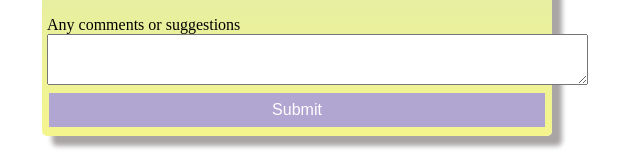
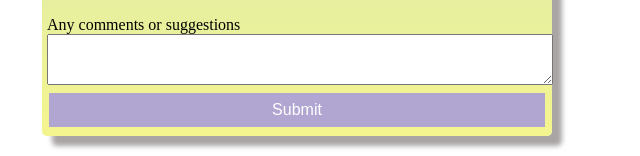
Before and after one commit to Pudiyeah/5task-Survey-Form, a plain HTML site: page index.html in a window 1280 px wide. Shown: the part 642-798 px from the top of the page, 356-996 px from the left. Drawn offline with Linux system fonts and the light colour scheme.

Commit message:
Survey Form-task5

```diff
--- a/assets/css/style.css
+++ b/assets/css/style.css
@@ -1,9 +1,9 @@
-h1{
+h1 {
   text-align: center;
   ;
 }
 
-.border{
+.border {
   background-image: linear-gradient(lightblue, rgb(245, 245, 142));
   width: 500px;
   border: none;
@@ -12,11 +12,11 @@ h1{
   box-shadow: 10px 10px 5px rgb(170, 165, 165);
 }
 
-.start{
+.start {
   padding: 15px 390px;
 }
 
-.submit{
+.submit {
   background-color: #b1a5d1;
   border: none;
   color: white;
@@ -27,6 +27,11 @@ h1{
   cursor: pointer;
 }
 
-.select #position{
+.select #position {
   width: 499px;
 }
+
+textarea {
+  max-width: 500px;
+  outline: invert;
+}
```
Lines whose indentation alone changed are shown as unchanged.
